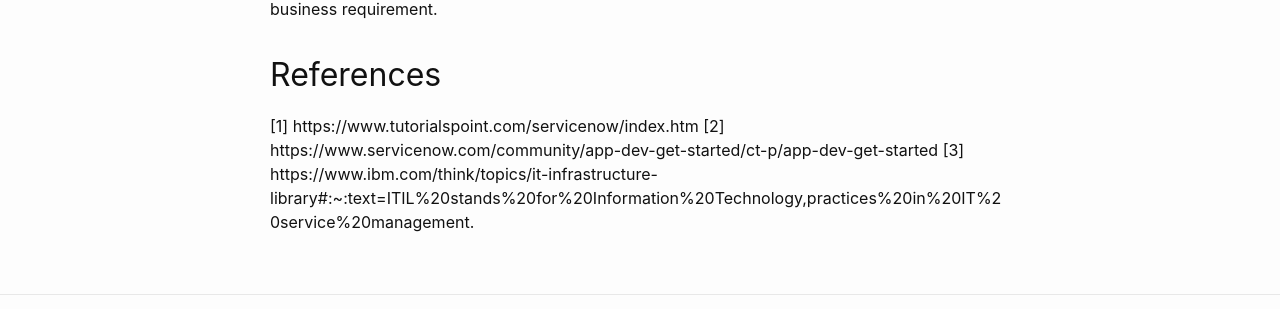
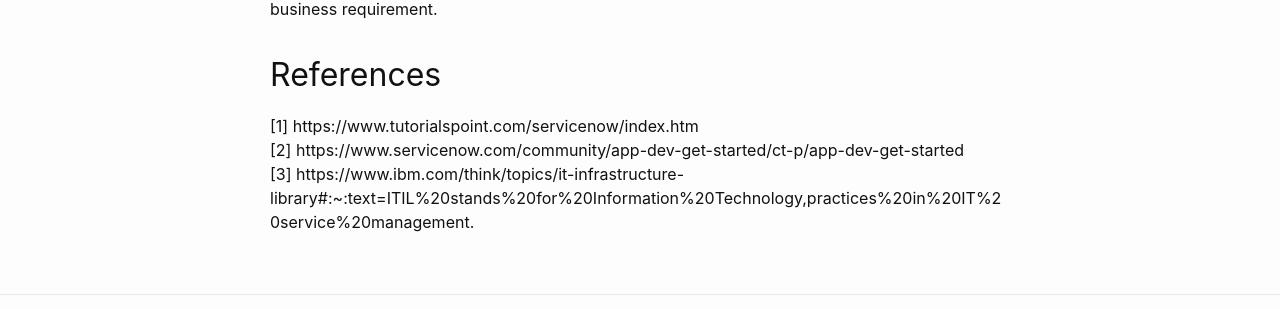
Before and after one commit to icarusunimelb/personal-blogs, a Jekyll site: the page built from _posts/2025-04-11-ServiceNow.md, in a window 1280 px wide. Shown: the part 1437-1746 px from the top of the page. Built offline with Jekyll 4.4.1, drawn with Linux system fonts in a browser that asks for light colours; our own code applies the rules of GitHub Pages for plain Markdown files.

```diff
--- a/_posts/2025-04-11-ServiceNow.md
+++ b/_posts/2025-04-11-ServiceNow.md
@@ -31,6 +31,6 @@ ServiceNow is a highly flexible application which provides the option of PaaS as
 
 
 ## References
-[1] https://www.tutorialspoint.com/servicenow/index.htm
-[2] https://www.servicenow.com/community/app-dev-get-started/ct-p/app-dev-get-started
+[1] https://www.tutorialspoint.com/servicenow/index.htm \
+[2] https://www.servicenow.com/community/app-dev-get-started/ct-p/app-dev-get-started \
 [3] https://www.ibm.com/think/topics/it-infrastructure-library#:~:text=ITIL%20stands%20for%20Information%20Technology,practices%20in%20IT%20service%20management.
```
